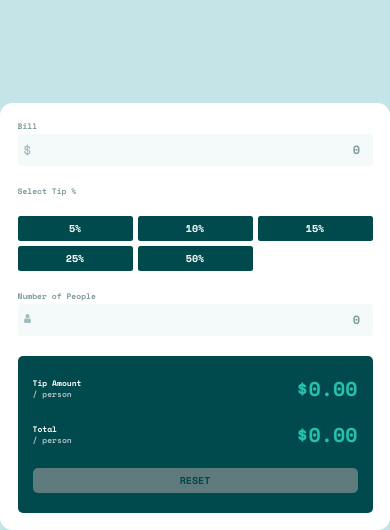
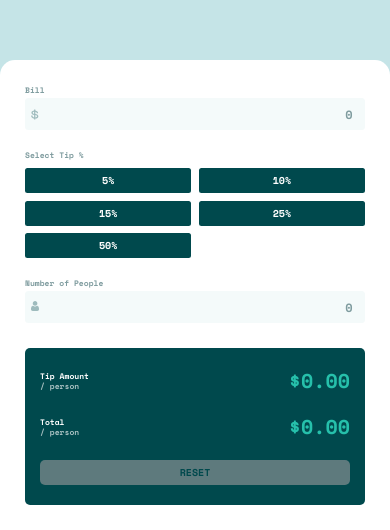
Before and after one commit to Orisabiyi/tippy, a React (Create React App) app: page / in a window 390 px wide. Shown: the part 314-844 px from the top of the page. Built offline with nearby package versions, Linux system fonts and the light colour scheme.

Commit message:
styled the app mobile view

```diff
--- a/src/index.css
+++ b/src/index.css
@@ -154,6 +154,11 @@ input::-webkit-inner-spin-button {
   display: none;
 }
 
+input:focus {
+  border: 2px solid var(--very-dark-cyan);
+  color: var(--very-dark-cyan);
+}
+
 input,
 button {
   font-family: inherit;
@@ -200,11 +205,16 @@ img {
   .main {
     flex-direction: column;
     align-items: stretch;
+    gap: 5rem;
     width: 100%;
+
+    border-radius: 3rem 3rem 0 0;
+    padding: 5rem;
   }
 
   .box-tip {
-    grid-template-rows: repeat(2, 1fr);
+    grid-template-columns: repeat(2, 1fr);
+    gap: 1.5rem;
   }
 
   .box-tip label {
```
